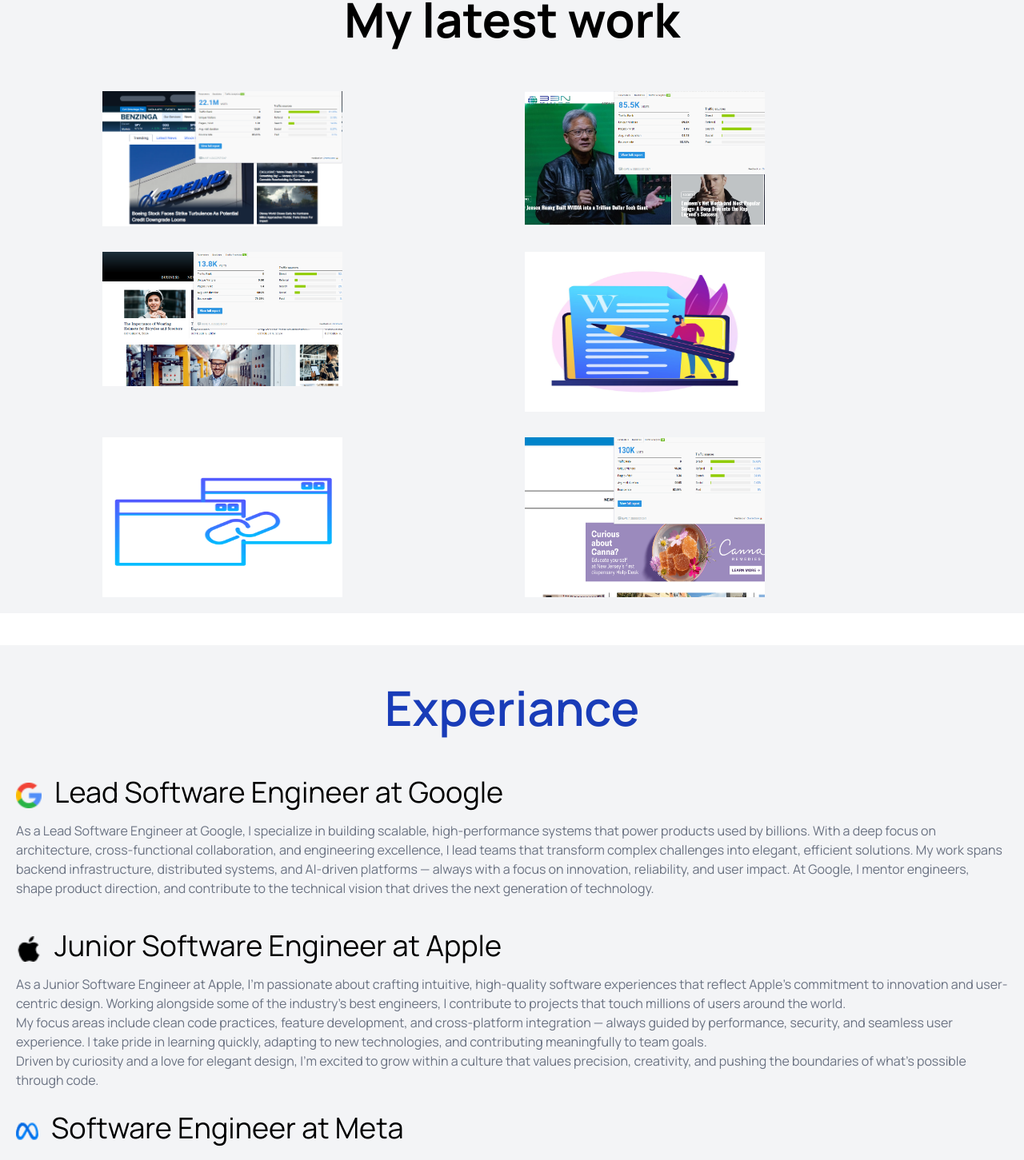
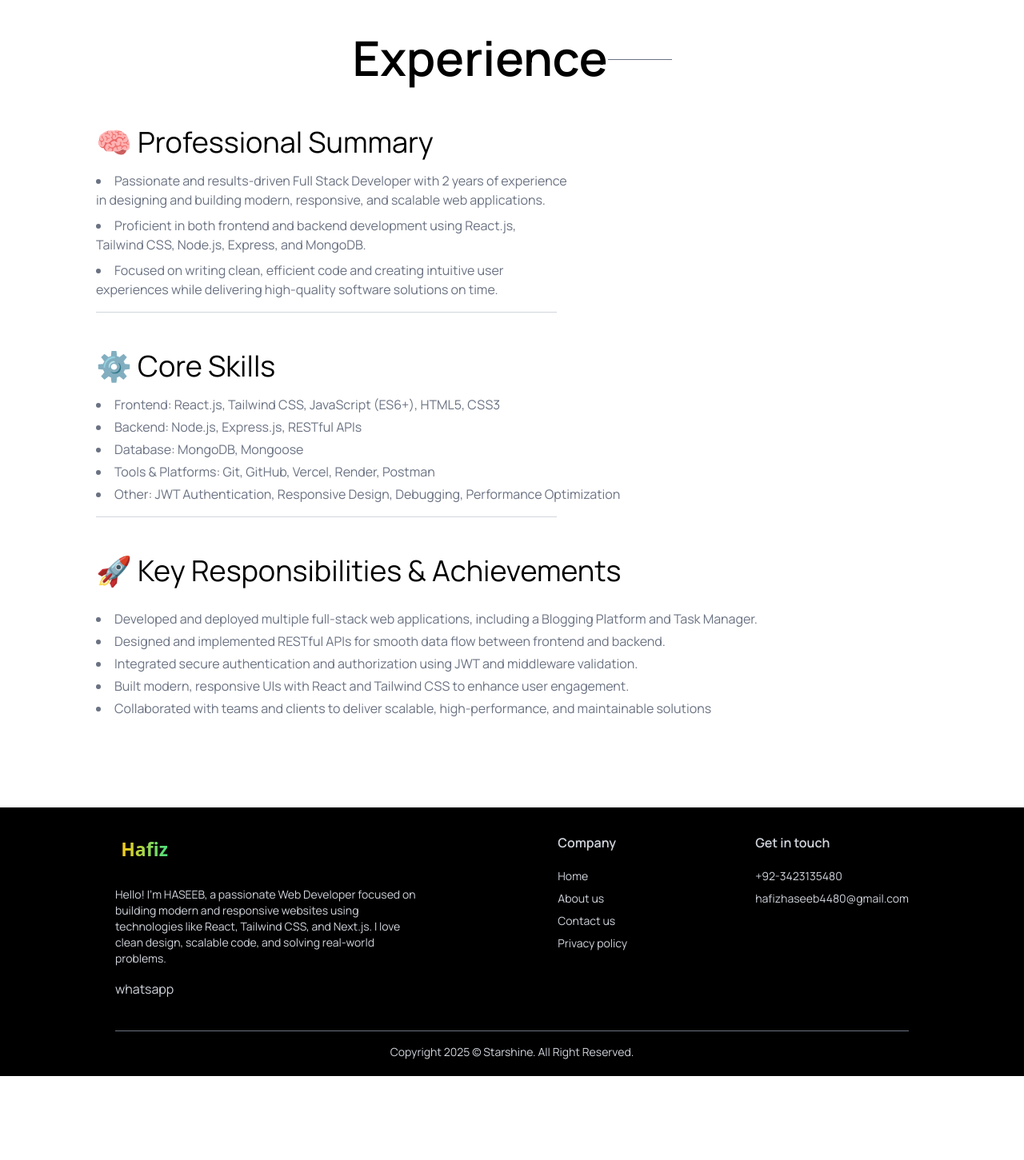
Before and after one commit to GIT507785/myapp--portfolio, a React (Vite) app: page /projects in a window 1280 px wide. Shown: the part 1446-2897 px from the top of the page at 80% size. After the commit the page ends 2792 px from the top, so only its background shows below. Built offline with nearby package versions, Linux system fonts and the light colour scheme.

Commit message:
add text

```diff
--- a/src/pages/Projects.jsx
+++ b/src/pages/Projects.jsx
@@ -106,7 +106,7 @@
         </div>
       </section>
 
-      <div
+      {/* <div
         data-aos="fade-up"
         className="mt-10   bg-gray-100  justify-center items-center"
       >
@@ -122,63 +122,66 @@
           <img src={img5} alt="" className="w-[300px] h-[200px]" />
           <img src={img6} alt="" className="w-[300px] h-[200px] mb-5 " />
         </div>
-      </div>
+      </div> */}
 
-      <div className="px-5  mt-10  mb-18 bg-gray-100 py-10  ">
+      <div className="px-5 sm:px-30  mt-10  mb-18  py-10  ">
         <div>
-          <h1 className="text-4xl   py-2 md:text-5xl lg:text-6xl
-           text-blue-800 font-serif mb-10   font-semibold justify-center flex">
-            {" "}
-            Experiance
+           <div className="flex items-center justify-center">
+          <h1 className="text-4xl flex  py-2 md:text-5xl lg:text-6xl
+            font-serif mb-10   font-semibold justify-center ">
+            Experience
           </h1>
+                  <hr className="h-10 w-20 mt-1 font-extrabold text-gray-500 "/>
+              </div>
           <div className="flex">
-            <img src={google} alt="" className="w-8 h-8 mt-4 mr-4" />
             <h1 className="text-xl    py-2 md:text-4xl ">
-              {" "}
-              Lead Software Engineer at Google{" "}
+              🧠 Professional Summary
             </h1>
           </div>
-          <p className="mt-2 text-gray-500" >
-            As a Lead Software Engineer at Google, I specialize in building scalable, high-performance systems that power products used by billions. With a deep focus on architecture, cross-functional collaboration, and engineering excellence, I lead teams that transform complex challenges into elegant, efficient solutions.
-
-My work spans backend infrastructure, distributed systems, and AI-driven platforms — always with a focus on innovation, reliability, and user impact. At Google, I mentor engineers, shape product direction, and contribute to the technical vision that drives the next generation of technology.
-          </p>
+          <li className="mt-2  text-gray-500" >
+            Passionate and results-driven Full Stack Developer with 2 years of experience <br /> in  designing and building modern, responsive, and scalable web applications.
+          </li>
+          <li className="mt-2  text-gray-500" >
+            Proficient in both frontend and backend development using React.js, <br /> Tailwind CSS, Node.js, Express, and MongoDB.
+          </li>
+          <li className="mt-2  text-gray-500" >
+            Focused on writing clean, efficient code and creating intuitive user <br /> experiences while delivering high-quality software solutions on time.
+          </li>
         </div>
         {/*  */}
 
+       <hr className="text-gray-300 h-2 w-sm  sm:w-xl  mt-4 "/>
+
         <div className="mt-8">
           <div className="flex">
-            <img src={apple_icon} alt="" className="w-8 h-8  mt-4 mr-4" />
             <h1 className="text-xl py-2  md:text-4xl ">
-              {" "}
-              Junior Software Engineer at Apple{" "}
+              ⚙️ Core Skills
             </h1>
           </div>
-          <p className="mt-2 text-gray-500">
-            {" "}
-            As a Junior Software Engineer at Apple, I’m passionate about crafting intuitive, high-quality software experiences that reflect Apple’s commitment to innovation and user-centric design. Working alongside some of the industry’s best engineers, I contribute to projects that touch millions of users around the world. <br />
+          <div className="mt-2  mb-4  text-gray-500 ">
+            <li className="mt-1"> Frontend: React.js, Tailwind CSS, JavaScript (ES6+), HTML5, CSS3 </li>
+            <li className="mt-1">Backend: Node.js, Express.js, RESTful APIs  </li>
+            <li className="mt-1"> Database: MongoDB, Mongoose </li>
+            <li className="mt-1"> Tools & Platforms: Git, GitHub, Vercel, Render, Postman </li>
+             <li className="mt-1"> Other: JWT Authentication, Responsive Design, Debugging, Performance Optimization </li>
+          </div>
+        </div>
+       <hr className="text-gray-300 h-2 w-sm  sm:w-xl mt-4 "/>
 
-My focus areas include clean code practices, feature development, and cross-platform integration — always guided by performance, security, and seamless user experience. I take pride in learning quickly, adapting to new technologies, and contributing meaningfully to team goals.
-<br />
-Driven by curiosity and a love for elegant design, I’m excited to grow within a culture that values precision, creativity, and pushing the boundaries of what’s possible through code.
-          </p>
-        </div>
 
         <div className="mt-5">
           <div className="flex">
-            <img src={meta} alt="" className="w-7 h-8  mt-4 mr-4" />
-            <h1 className="md:text-4xl  py-2  text-xl">
-              {" "}
-              Software Engineer at Meta
+            <h1 className="md:text-4xl mt-3  py-2  text-xl">
+              🚀 Key Responsibilities & Achievements
             </h1>
           </div>
-          <p className="mt-2 text-gray-500">
-            As an AI Engineer at Meta, I work at the forefront of intelligent systems, building the technologies that power next-generation experiences across Meta’s platforms. From recommendation engines to natural language processing and computer vision, I design and deploy AI models that scale across billions of users.
-<br />
-My role blends research and engineering — translating cutting-edge machine learning into real-world impact. I collaborate with cross-functional teams to build data-driven products that are personalized, efficient, and ethical by design.
-<br />
-With a passion for solving complex problems through intelligent automation, I’m focused on advancing AI that enhances connection, creativity, and human potential — all while pushing the boundaries of what’s possible in the metaverse and beyond.
-          </p>
+          <div className="mt-5 text-gray-500">
+           <li className="mt-1  "> Developed and deployed multiple full-stack web applications, including a Blogging Platform and Task Manager. </li>
+           <li className="mt-1"> Designed and implemented RESTful APIs for smooth data flow between frontend and backend. </li>
+           <li className="mt-1"> Integrated secure authentication and authorization using JWT and middleware validation. </li>
+           <li className="mt-1"> Built modern, responsive UIs with React and Tailwind CSS to enhance user engagement. </li>
+            <li className="mt-1"> Collaborated with teams and clients to deliver scalable, high-performance, and maintainable solutions </li>
+          </div>
         </div>
       </div>
     </div>
```
